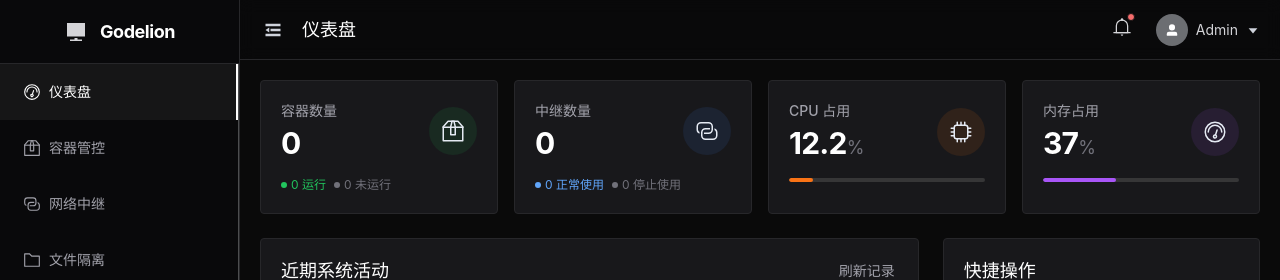
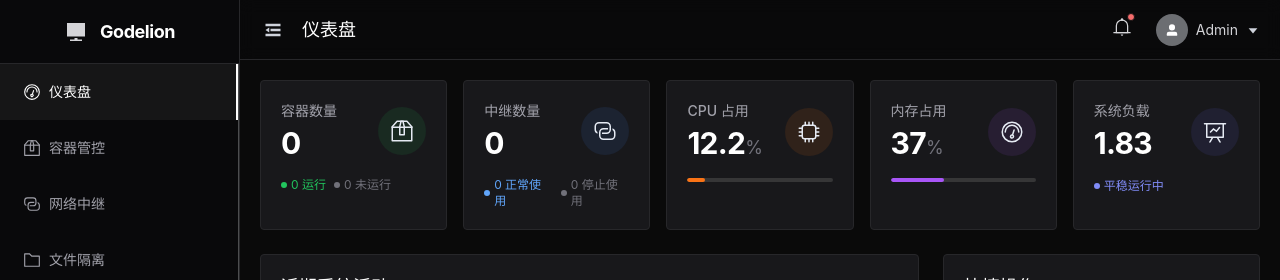
Before and after one commit to true-dandelion/godelion, a Vue app: page /dashboard in a window 1280 px wide. Shown: the top 280 px of the page. Built offline with nearby package versions, Linux system fonts and the light colour scheme; no server answers; sample sign-in values are in the browser's storage.

Commit message:
feat: restore system load card in dashboard and adjust grid layout to 5 columns

```diff
--- a/src/views/Dashboard.vue
+++ b/src/views/Dashboard.vue
@@ -1,7 +1,7 @@
 <template>
   <div class="space-y-6">
     <!-- Header Summary -->
-    <div class="grid grid-cols-1 md:grid-cols-4 gap-4">
+    <div class="grid grid-cols-1 md:grid-cols-5 gap-4">
       <el-card shadow="never" class="!bg-zinc-900 !border-zinc-800">
         <div class="flex items-center justify-between">
           <div>
@@ -73,6 +73,24 @@
         </div>
         <div class="mt-4 w-full">
           <el-progress :percentage="memUsage" :stroke-width="4" :show-text="false" color="#a855f7" />
+        </div>
+      </el-card>
+
+      <el-card shadow="never" class="!bg-zinc-900 !border-zinc-800">
+        <div class="flex items-center justify-between">
+          <div>
+            <p class="text-zinc-400 text-sm font-medium mb-1">系统负载</p>
+            <h3 class="text-3xl font-bold text-white tracking-tight">{{ sysLoad }}<span class="text-lg text-zinc-500 font-normal"></span></h3>
+          </div>
+          <div class="w-12 h-12 rounded-full bg-indigo-500/10 flex items-center justify-center">
+            <el-icon :size="24" class="text-indigo-500"><DataLine /></el-icon>
+          </div>
+        </div>
+        <div class="mt-4 flex items-center text-xs text-zinc-500">
+          <span class="text-indigo-400 flex items-center mr-2">
+            <div class="w-1.5 h-1.5 rounded-full bg-indigo-400 mr-1"></div>
+            平稳运行中
+          </span>
         </div>
       </el-card>
     </div>
@@ -166,18 +184,14 @@ import { ref, onMounted } from 'vue'
 import { useRouter } from 'vue-router'
 import { getWorkloads, getGateways, getAuditLogs } from '../api'
 import {
-  VideoPlay,
   Connection,
-  Coin,
   Cpu,
-  TopRight,
   Box,
-  Link,
-  Upload,
   Setting,
   Lock,
   Folder,
-  Odometer
+  Odometer,
+  DataLine
 } from '@element-plus/icons-vue'
 
 const router = useRouter()
@@ -190,6 +204,7 @@ const normalGatewayCount = ref(0)
 
 const cpuUsage = ref(Math.floor(Math.random() * 20) + 1)
 const memUsage = ref(Math.floor(Math.random() * 40) + 20)
+const sysLoad = ref((Math.random() * 2 + 0.5).toFixed(2))
 
 const activities = ref<any[]>([])
 
@@ -267,6 +282,9 @@ onMounted(() => {
     cpuUsage.value = Math.round(cpuUsage.value * 10) / 10
     memUsage.value = Math.max(10, Math.min(90, memUsage.value + (Math.random() * 4 - 2)))
     memUsage.value = Math.round(memUsage.value * 10) / 10
+
+    let load = parseFloat(sysLoad.value) + (Math.random() * 0.4 - 0.2)
+    sysLoad.value = Math.max(0.1, load).toFixed(2)
   }, 5000)
 })
 </script>
```
